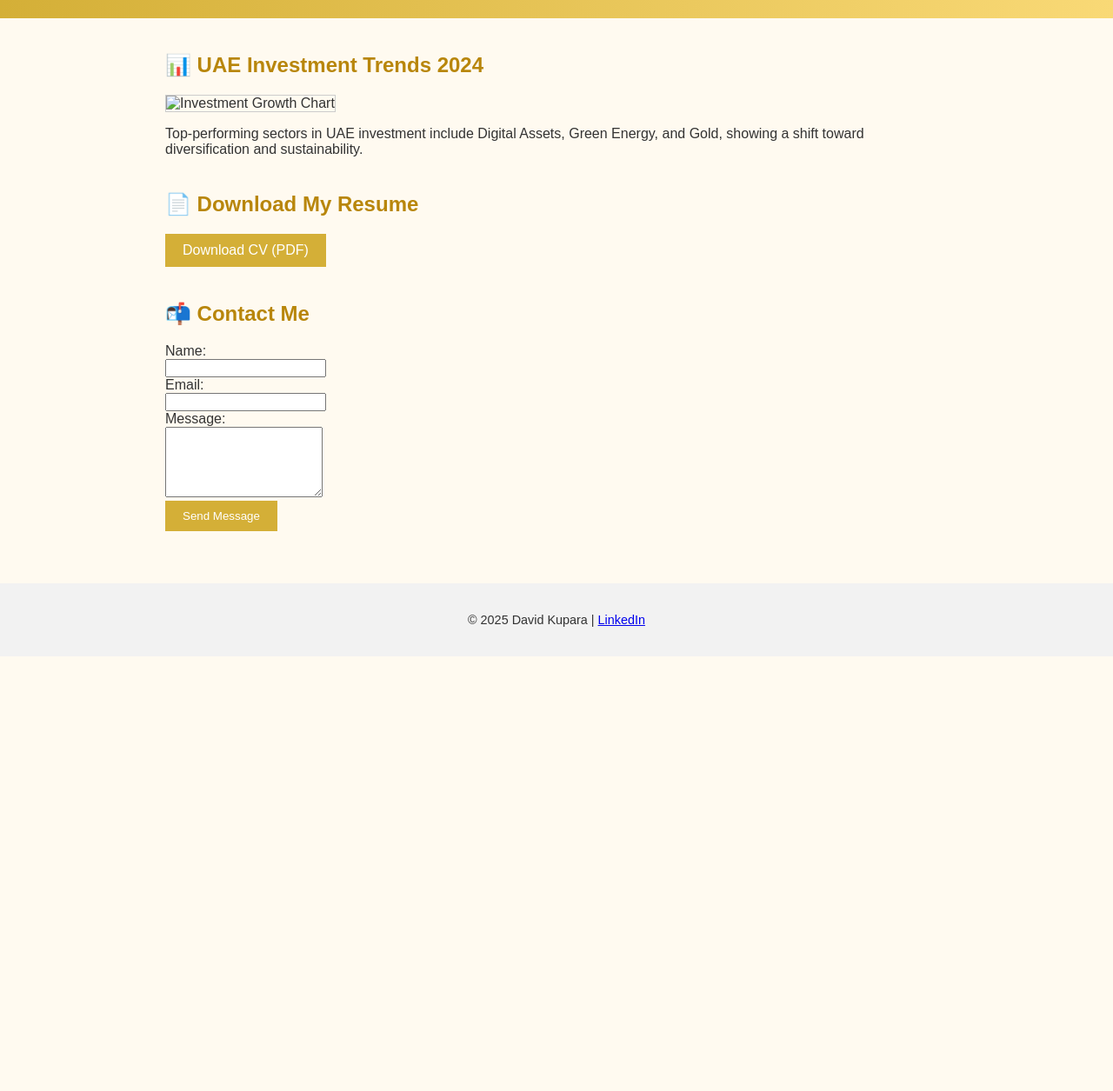
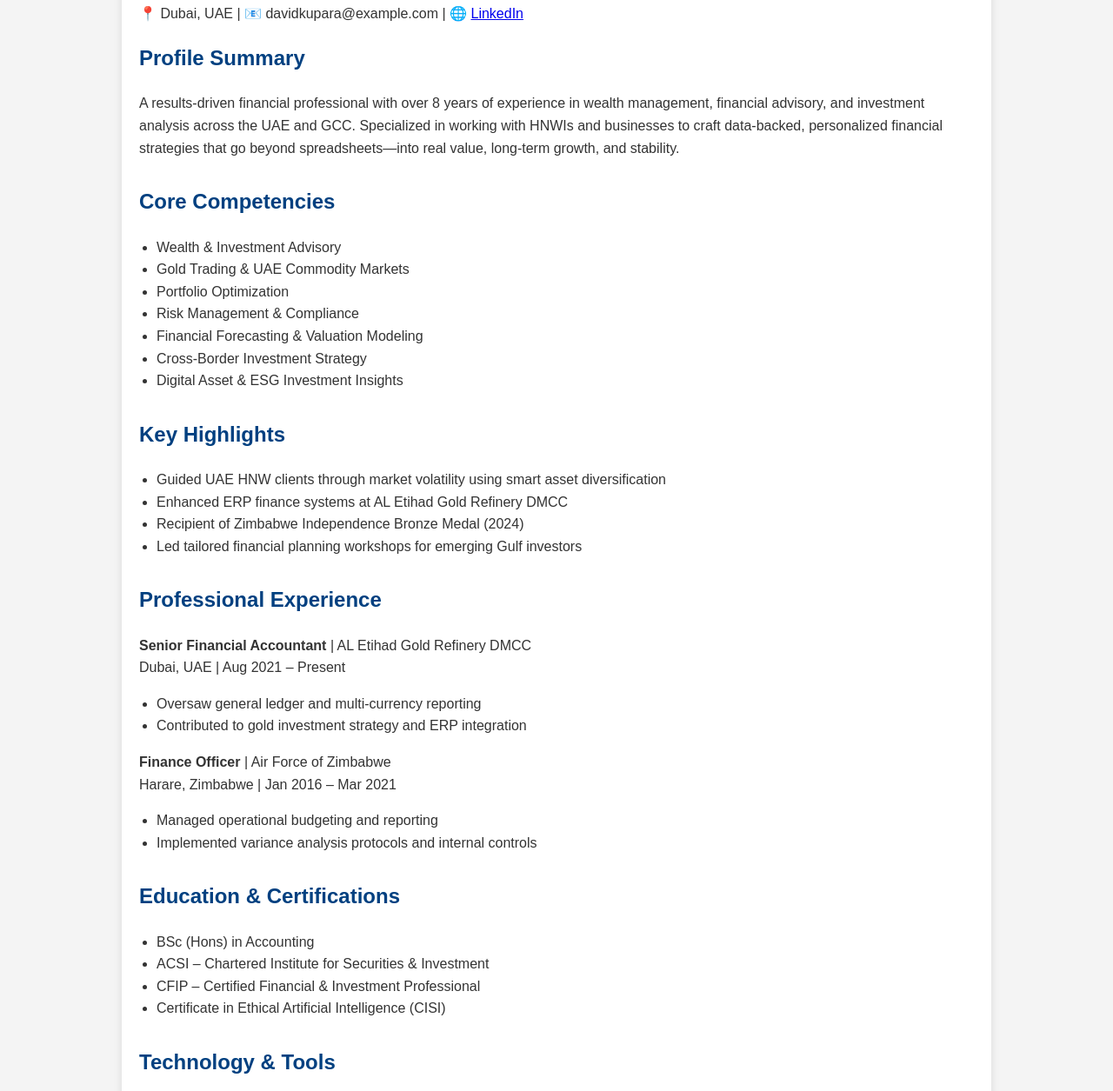
Before and after one commit to davidkupara2/davidkupara.github.io, a plain HTML site: page index.html in a window 1280 px wide. Shown: the part 173-1428 px from the top of the page at 87% size. Before the commit the page ends 928 px from the top, so only its background shows below. Drawn offline with Linux system fonts and the light colour scheme.

Commit message:
Add files via upload

```diff
--- a/index.html
+++ b/index.html
@@ -1,42 +1,127 @@
 <!DOCTYPE html>
+
 <html lang="en">
 <head>
-  <meta charset="UTF-8" />
-  <meta name="viewport" content="width=device-width, initial-scale=1.0"/>
-  <title>David Kupara | Wealth Strategist Portfolio</title>
-  <link rel="stylesheet" href="styles.css">
+<meta charset="utf-8"/>
+<meta content="width=device-width, initial-scale=1.0" name="viewport"/>
+<title>David Kupara | Wealth Strategist Portfolio</title>
+<style>
+    body {
+      font-family: Arial, sans-serif;
+      line-height: 1.6;
+      margin: 0;
+      padding: 0;
+      background: #f4f4f4;
+      color: #333;
+    }
+    .container {
+      width: 90%;
+      max-width: 960px;
+      margin: 20px auto;
+      background: #fff;
+      padding: 20px;
+      box-shadow: 0 0 10px rgba(0,0,0,0.1);
+    }
+    h1, h2 {
+      color: #004080;
+    }
+    ul {
+      padding-left: 20px;
+    }
+    .section {
+      margin-bottom: 30px;
+    }
+    .highlight {
+      color: #007b5e;
+      font-weight: bold;
+    }
+    .footer {
+      text-align: center;
+      font-size: 0.9em;
+      color: #666;
+      margin-top: 40px;
+    }
+  </style>
 </head>
 <body>
-  <header class="banner">
-    <h1>David Kupara, ACSI, CFIP</h1>
-    <p>Wealth Strategist | Financial Analyst | UAE Gold & Investment Specialist</p>
-  </header>
-
-  <main class="content">
-    <section>
-      <h2>📊 UAE Investment Trends 2024</h2>
-      <img src="UAE_Investment_Chart_2024_Final_With_Caption.png" alt="Investment Growth Chart" class="chart"/>
-      <p>Top-performing sectors in UAE investment include Digital Assets, Green Energy, and Gold, showing a shift toward diversification and sustainability.</p>
-    </section>
-
-    <section>
-      <h2>📄 Download My Resume</h2>
-      <a href="David_Kupara_Resume.pdf" class="button" download>Download CV (PDF)</a>
-    </section>
-
-    <section>
-      <h2>📬 Contact Me</h2>
-      <form action="https://formspree.io/f/meozpejg" method="POST">
-        <label>Name:<br><input type="text" name="name" required></label><br>
-        <label>Email:<br><input type="email" name="email" required></label><br>
-        <label>Message:<br><textarea name="message" rows="5" required></textarea></label><br>
-        <button type="submit" class="button">Send Message</button>
-      </form>
-    </section>
-  </main>
-
-  <footer class="footer">
-    <p>&copy; 2025 David Kupara | <a href="https://www.linkedin.com/in/david-kupara-acsi-cfip" target="_blank">LinkedIn</a></p>
-  </footer>
+<div class="container">
+<h1>David Kupara, ACSI, CFIP</h1>
+<p><strong>Wealth Strategist | Financial Analyst | UAE Gold &amp; Investment Specialist</strong></p>
+<p>📍 Dubai, UAE | 📧 davidkupara@example.com | 🌐 <a href="https://www.linkedin.com/in/david-kupara-acsi-cfip" target="_blank">LinkedIn</a></p>
+<div class="section">
+<h2>Profile Summary</h2>
+<p>A results-driven financial professional with over 8 years of experience in wealth management, financial advisory, and investment analysis across the UAE and GCC. Specialized in working with HNWIs and businesses to craft data-backed, personalized financial strategies that go beyond spreadsheets—into real value, long-term growth, and stability.</p>
+</div>
+<div class="section">
+<h2>Core Competencies</h2>
+<ul>
+<li>Wealth &amp; Investment Advisory</li>
+<li>Gold Trading &amp; UAE Commodity Markets</li>
+<li>Portfolio Optimization</li>
+<li>Risk Management &amp; Compliance</li>
+<li>Financial Forecasting &amp; Valuation Modeling</li>
+<li>Cross-Border Investment Strategy</li>
+<li>Digital Asset &amp; ESG Investment Insights</li>
+</ul>
+</div>
+<div class="section">
+<h2>Key Highlights</h2>
+<ul>
+<li>Guided UAE HNW clients through market volatility using smart asset diversification</li>
+<li>Enhanced ERP finance systems at AL Etihad Gold Refinery DMCC</li>
+<li>Recipient of Zimbabwe Independence Bronze Medal (2024)</li>
+<li>Led tailored financial planning workshops for emerging Gulf investors</li>
+</ul>
+</div>
+<div class="section">
+<h2>Professional Experience</h2>
+<p><strong>Senior Financial Accountant</strong> | AL Etihad Gold Refinery DMCC<br/>
+      Dubai, UAE | Aug 2021 – Present</p>
+<ul>
+<li>Oversaw general ledger and multi-currency reporting</li>
+<li>Contributed to gold investment strategy and ERP integration</li>
+</ul>
+<p><strong>Finance Officer</strong> | Air Force of Zimbabwe<br/>
+      Harare, Zimbabwe | Jan 2016 – Mar 2021</p>
+<ul>
+<li>Managed operational budgeting and reporting</li>
+<li>Implemented variance analysis protocols and internal controls</li>
+</ul>
+</div>
+<div class="section">
+<h2>Education &amp; Certifications</h2>
+<ul>
+<li>BSc (Hons) in Accounting</li>
+<li>ACSI – Chartered Institute for Securities &amp; Investment</li>
+<li>CFIP – Certified Financial &amp; Investment Professional</li>
+<li>Certificate in Ethical Artificial Intelligence (CISI)</li>
+</ul>
+</div>
+<div class="section">
+<h2>Technology &amp; Tools</h2>
+<p>Excel (Advanced), SAP, Sage Pastel, QuickBooks, Portfolio Performance, Power BI, NEO Systems</p>
+</div>
+<div class="section">
+<h2>Languages</h2>
+<p>English (Fluent), Shona (Native)</p>
+</div>
+<div class="section">
+<h2>Personal Motto</h2>
+<p class="highlight">“Wealth isn’t built overnight—but it’s preserved by those who plan beyond today.”</p>
+</div>
+<div class="section"><h2>Contact Me</h2>
+<form action="https://formspree.io/f/meozpejg" method="POST">
+<label for="name">Name:</label><br/>
+<input id="name" name="name" required="" type="text"/><br/><br/>
+<label for="email">Email:</label><br/>
+<input id="email" name="_replyto" required="" type="email"/><br/><br/>
+<label for="message">Message:</label><br/>
+<textarea id="message" name="message" required="" rows="5"></textarea><br/><br/>
+<button type="submit">Send Message</button>
+</form>
+</div><div class="footer">
+      © 2025 David Kupara. All rights reserved.
+    </div>
+</div>
 </body>
 </html>
```
Also changed, not shown: 1 other file.
